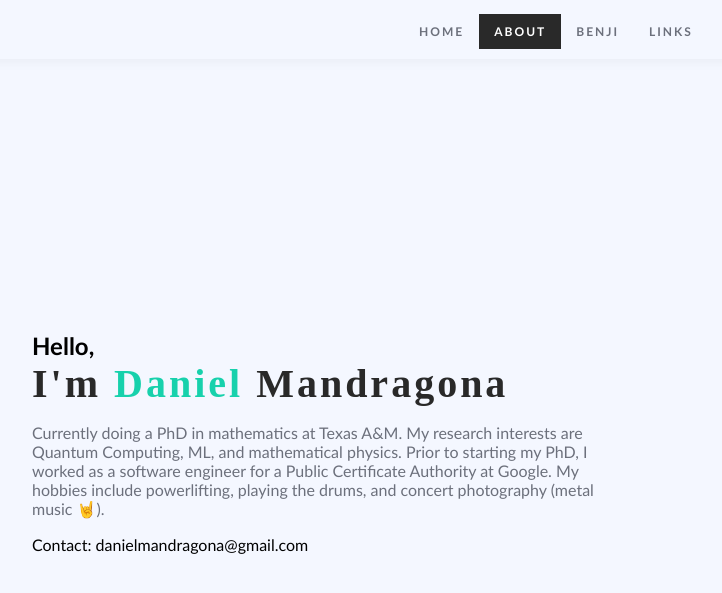
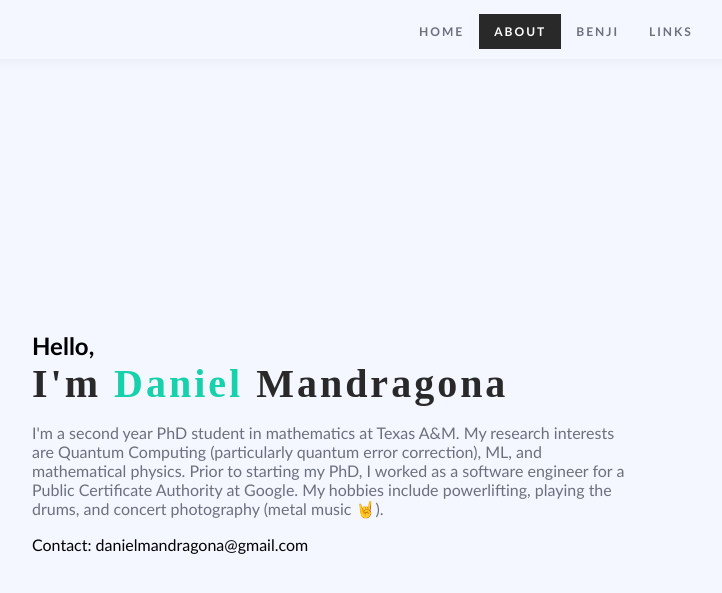
Before and after one commit to dandragona/dandragona.github.io, a Jekyll site: the page about.html, which Jekyll copies as it is, in a window 1280 px wide. Shown: the top 593 px of the page, without its empty margins (104-826 px from the left). Built offline with Jekyll 4.4.1, drawn with Linux system fonts in a browser that asks for light colours; nearby versions of some CDN libraries.

Commit message:
Update about.html

```diff
--- a/about.html
+++ b/about.html
@@ -26,7 +26,7 @@
 			<!--name--->
 			<h1>I'm <font color="#17d1ac">Daniel</font> Mandragona</h1>
 			<!--details--------------->
-			<p class="details">Currently doing a PhD in mathematics at Texas A&M. My research interests are Quantum Computing, ML, and mathematical physics. Prior to starting my PhD, I worked as a software engineer for a Public Certificate Authority at Google. My hobbies include powerlifting, playing the drums, and concert photography (metal music &#129304;). </p>
+			<p class="details">I'm a second year PhD student in mathematics at Texas A&M. My research interests are Quantum Computing (particularly quantum error correction), ML, and mathematical physics. Prior to starting my PhD, I worked as a software engineer for a Public Certificate Authority at Google. My hobbies include powerlifting, playing the drums, and concert photography (metal music &#129304;). </p>
 			<p>Contact: danielmandragona@gmail.com</p
 			</div>
 		</section>
```
